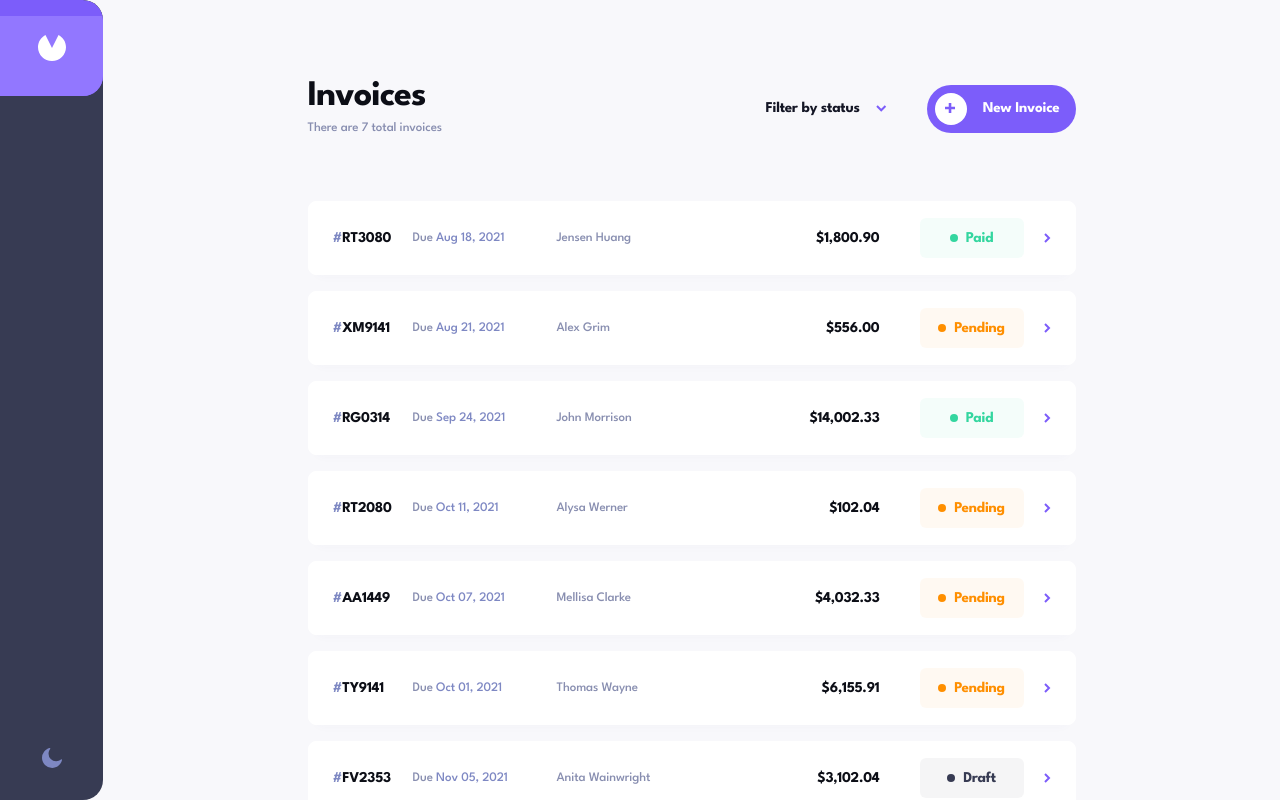
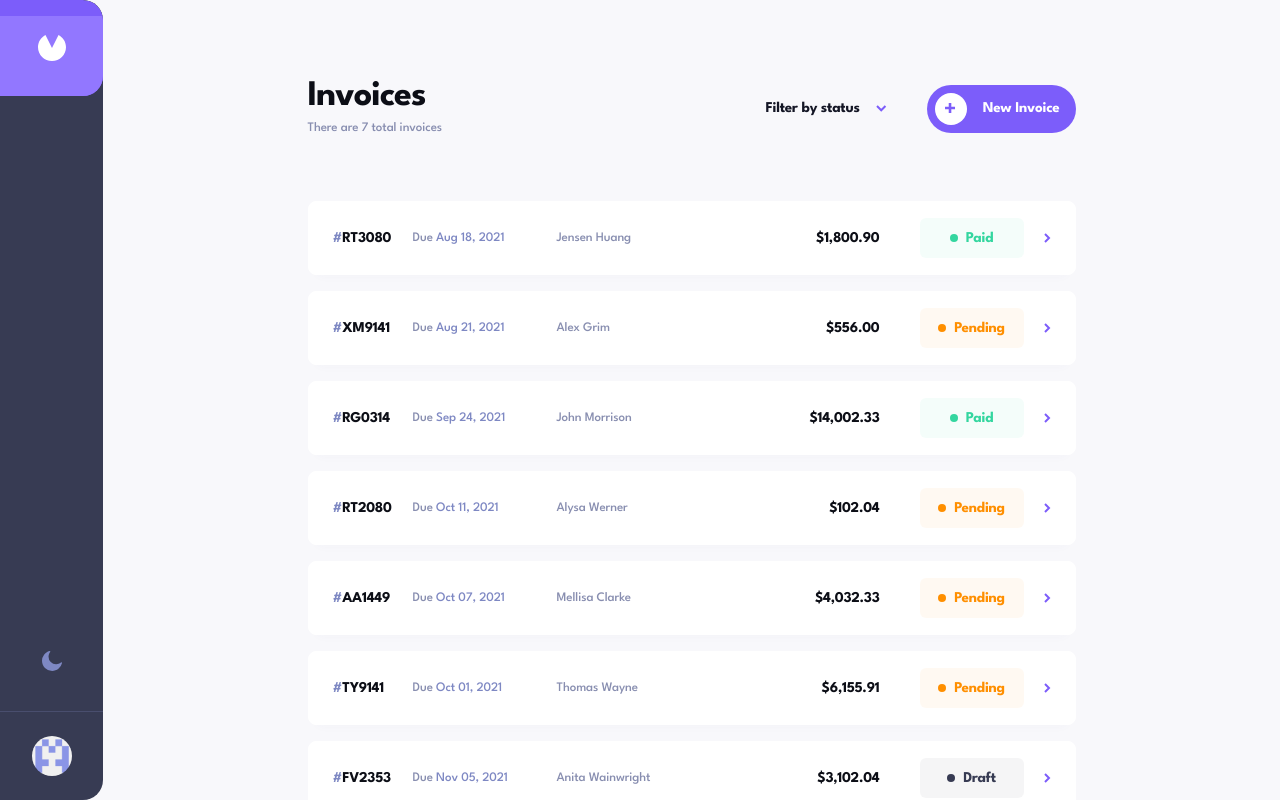
Before and after one commit to skogima/invoices-app, a React (Vite) app: page / in a window 1280 px wide. Built offline with nearby package versions, Linux system fonts and the light colour scheme.

Commit message:
feat: adds link to github repository

```diff
--- a/src/components/Header.tsx
+++ b/src/components/Header.tsx
@@ -2,6 +2,7 @@ import logo from "@/assets/logo.svg";
 import { Link } from "react-router-dom";
 import moonIcon from "@/assets/icon-moon.svg";
 import sunIcon from "@/assets/icon-sun.svg";
+import profileIcon from "@/assets/profile-icon.png";
 import { useDarkMode } from "@/hooks/useDarkMode";
 
 export function Header() {
@@ -17,10 +18,16 @@ export function Header() {
         </div>
       </Link>
 
-      <div className="flex flex-col items-center">
-        <button className="rounded-full p-8" onClick={toggleDarkTheme}>
+      <div className="mr-6 flex items-center gap-6 lg:mb-6 lg:mr-0 lg:flex-col">
+        <button className="rounded-full p-4" onClick={toggleDarkTheme}>
           <img src={isDark ? sunIcon : moonIcon} role="presentation" alt="" />
         </button>
+
+        <div className="h-full w-px bg-gray-500 lg:h-px lg:w-full" />
+
+        <a href="https://github.com/skogima/invoices-app" className="h-10 w-10 rounded-full ">
+          <img src={profileIcon} role="presentation" alt="" className="w-full rounded-full" />
+        </a>
       </div>
     </header>
   );
--- a/tailwind.config.js
+++ b/tailwind.config.js
@@ -95,6 +95,7 @@ export default {
         100: "#F8F8FB",
         200: "#DFE3FA",
         400: "#777F98",
+        500: "#494E6E",
         600: "#373B53",
         700: "#252945",
         800: "#1E2139",
```
Also changed, not shown: src/assets/image-avatar.jpg (deleted), src/assets/profile-icon.png (added).
